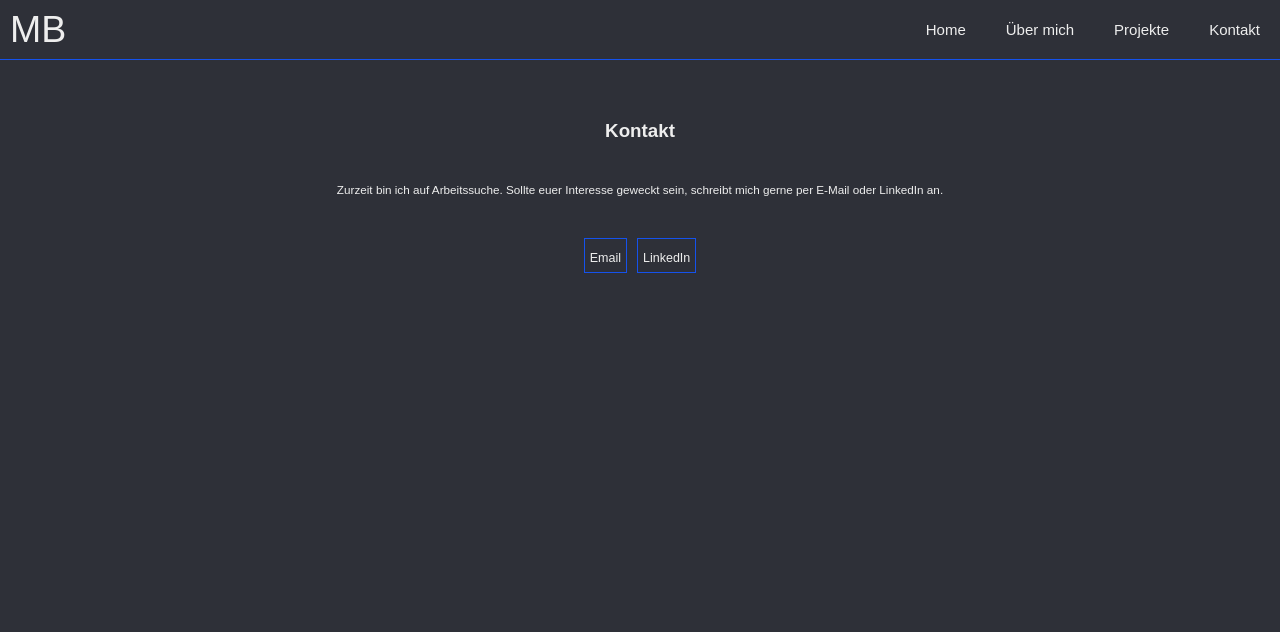
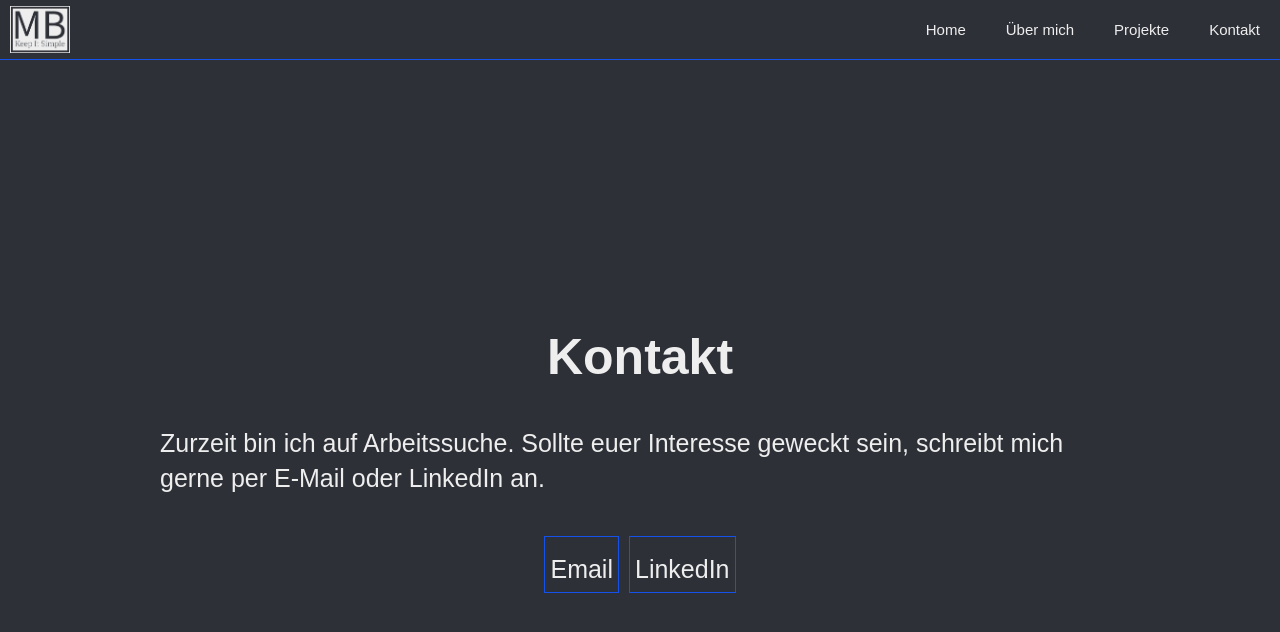
Before and after one commit to BarloGER/Portfolio, a React (Create React App) app: page /Contact in a window 1280 px wide. Shown: the top 632 px of the page. Built offline with nearby package versions, Linux system fonts and the light colour scheme.

Commit message:
added Logo, added responsivness, changed some styling

```diff
--- a/src/components/About.js
+++ b/src/components/About.js
@@ -53,7 +53,7 @@ export default function About() {
             Führungsposition. Im besten Fall als Senior Full-Stack Developer.
             Doch da aller Anfang schwer ist, lege ich mich zunächst nicht fest
             und freue mich auf alle Anfragen. Sei es als Jr. Full-Stack,
-            Front-End oder Backend Developer.
+            Frontend oder Backend Developer.
           </p>
         </article>
       </div>
--- a/src/components/Contact.js
+++ b/src/components/Contact.js
@@ -17,7 +17,7 @@ export default function Contact() {
           </button>
           <button>
             <a
-              href="www.linkedin.com/in/mike-barlozewski"
+              href="https://www.linkedin.com/in/mike-barlozewski/"
               target="_blank"
               rel="noreferrer"
             >
--- a/src/components/Home.js
+++ b/src/components/Home.js
@@ -6,7 +6,7 @@ export default function Home() {
     <main className="home">
       <div className="content">
         <h1>
-          Hi Ich bin <span>Mike Barlozewski</span> <br />
+          Hi, ich bin <span>Mike Barlozewski</span> <br />
           Ich bin Full-Stack Web Developer
         </h1>
         <Link to="/projects">
--- a/src/components/Navbar.js
+++ b/src/components/Navbar.js
@@ -1,6 +1,7 @@
 import { NavLink } from "react-router-dom";
 import { useState } from "react";
-import "../styles/navigation.css";
+import Logo from "../images/Logo.png";
+import "../styles/navbar.css";
 
 export default function Navbar() {
   const [isNavExpanded, setIsNavExpanded] = useState(false);
@@ -9,8 +10,7 @@ export default function Navbar() {
     <header>
       <nav className="navigation">
         <a href="/" className="brand-name">
-          <span id="brand-name-span">M</span>
-          <span id="brand-name-span">B</span>
+          <img src={Logo} alt="Logo" />
         </a>
         <button
           className="hamburger"
--- a/src/styles/about.css
+++ b/src/styles/about.css
@@ -1,7 +1,7 @@
 .about {
   margin-top: 6rem;
   height: 100vh;
-  width: 100vw;
+  width: 100%;
   display: flex;
   justify-content: center;
   align-items: flex-start;
@@ -18,6 +18,7 @@
 .about .content img {
   width: 20rem;
   margin: 0 auto;
+  border-radius: 1rem;
 }
 
 .about .content article {
@@ -37,3 +38,49 @@
 .about article h3 {
   font-size: 1.3rem;
 }
+
+@media screen and (min-width: 600px) {
+  .about .content {
+    max-width: 50rem;
+    font-size: 3.5rem;
+  }
+
+  .about .content img {
+    width: 30rem;
+  }
+
+  .about article h1 {
+    font-size: 3rem;
+  }
+
+  .about article h2 {
+    font-size: 2rem;
+  }
+
+  .about article h3 {
+    font-size: 1.5rem;
+  }
+}
+
+@media screen and (min-width: 1200px) {
+  .about .content {
+    max-width: 100rem;
+    font-size: 4rem;
+  }
+
+  .about .content img {
+    width: 30rem;
+  }
+
+  .about article h1 {
+    font-size: 5rem;
+  }
+
+  .about article h2 {
+    font-size: 3rem;
+  }
+
+  .about article h3 {
+    font-size: 2rem;
+  }
+}
--- a/src/styles/contact.css
+++ b/src/styles/contact.css
@@ -1,10 +1,9 @@
 .contact {
-  margin-top: 6rem;
   height: 100vh;
-  width: 100vw;
+  width: 100%;
   display: flex;
   justify-content: center;
-  align-items: flex-start;
+  align-items: center;
 }
 
 .contact .content {
@@ -32,3 +31,39 @@
 .contact-info button {
   font-size: 2rem;
 }
+
+@media screen and (min-width: 600px) {
+  .contact .content {
+    max-width: 50rem;
+  }
+
+  .contact .content h1 {
+    font-size: 3rem;
+  }
+
+  .contact .content article {
+    font-size: 2.5rem;
+  }
+
+  .contact-info button {
+    font-size: 2.5rem;
+  }
+}
+
+@media screen and (min-width: 1200px) {
+  .contact .content {
+    max-width: 100rem;
+  }
+
+  .contact .content h1 {
+    font-size: 5rem;
+  }
+
+  .contact .content article {
+    font-size: 4rem;
+  }
+
+  .contact-info button {
+    font-size: 4rem;
+  }
+}
--- a/src/styles/global.css
+++ b/src/styles/global.css
@@ -11,10 +11,10 @@
   box-sizing: border-box;
   font-size: 62.5%;
   font-family: Arial, Helvetica, sans-serif;
+  /* outline: 1px solid red; */
 }
 
 body {
-  height: 100vh;
   width: 100%;
   background-color: var(--color-primary);
 }
--- a/src/styles/home.css
+++ b/src/styles/home.css
@@ -1,6 +1,6 @@
 .home {
   height: 100vh;
-  width: 100vw;
+  width: 100%;
   display: flex;
   justify-content: center;
   align-items: center;
@@ -33,3 +33,17 @@
   background-color: var(--color-tertiary);
   color: var(--color-secondary);
 }
+
+@media screen and (min-width: 1200px) {
+  .home .content {
+    font-size: 4rem;
+  }
+
+  .home .content span {
+    font-size: 3rem;
+  }
+
+  .home button {
+    width: 30rem;
+  }
+}
--- a/src/styles/navigation.css
+++ b/src/styles/navbar.css
@@ -13,6 +13,10 @@
   margin-left: 1rem;
   font-size: 6rem;
   color: var(--color-secondary);
+}
+
+.brand-name img {
+  width: 6rem;
 }
 
 .navigation-menu {
--- a/src/styles/projects.css
+++ b/src/styles/projects.css
@@ -12,13 +12,9 @@
   flex-direction: column;
   justify-content: center;
   align-items: center;
-  gap: 3rem;
   font-size: 3rem;
   color: var(--color-secondary);
-}
-
-.projects .content h1 {
-  font-size: 3rem;
+  gap: 2rem;
 }
 
 .projects .item > * {
@@ -29,7 +25,8 @@
   display: flex;
   flex-direction: column;
   align-items: center;
-  gap: 1rem;
+  gap: 2rem;
+  margin-bottom: 5rem;
 }
 
 .projects .title {
@@ -46,6 +43,10 @@
   width: 100%;
 }
 
+.projects img::before {
+  background-color: aqua;
+}
+
 .projects .buttons {
   display: flex;
   justify-content: center;
@@ -60,3 +61,47 @@
   font-size: 2rem;
   padding: 1rem 0;
 }
+
+@media screen and (min-width: 600px) {
+  .projects .content h1 {
+    font-size: 3rem;
+  }
+
+  .projects .item > * {
+    width: 50rem;
+  }
+
+  .projects .title {
+    font-size: 3rem;
+  }
+
+  .projects .buttons {
+    font-size: 3rem;
+  }
+
+  .projects .description {
+    font-size: 2rem;
+  }
+}
+
+@media screen and (min-width: 1200px) {
+  .projects .content h1 {
+    font-size: 5rem;
+  }
+
+  .projects .item > * {
+    width: 100rem;
+  }
+
+  .projects .title {
+    font-size: 4rem;
+  }
+
+  .projects .buttons {
+    font-size: 5rem;
+  }
+
+  .projects .description {
+    font-size: 2.9rem;
+  }
+}
```
Also changed, not shown: src/images/Logo.png (added).
